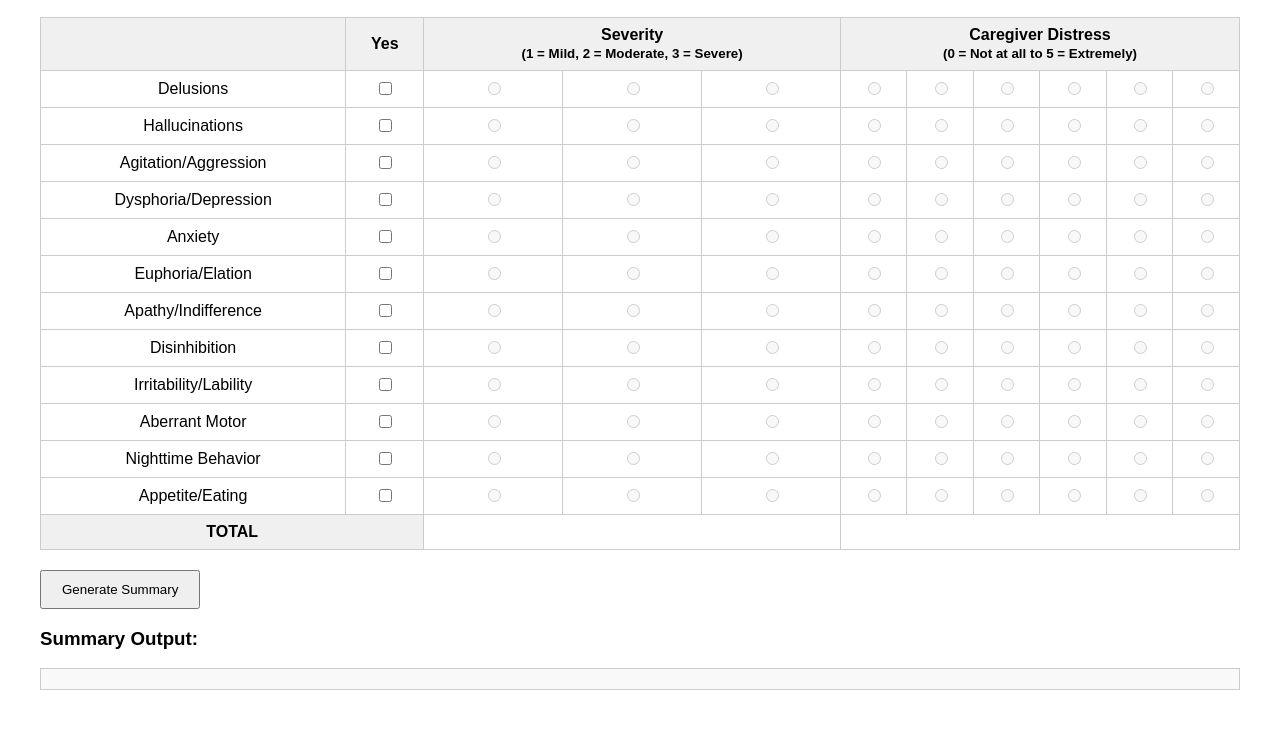
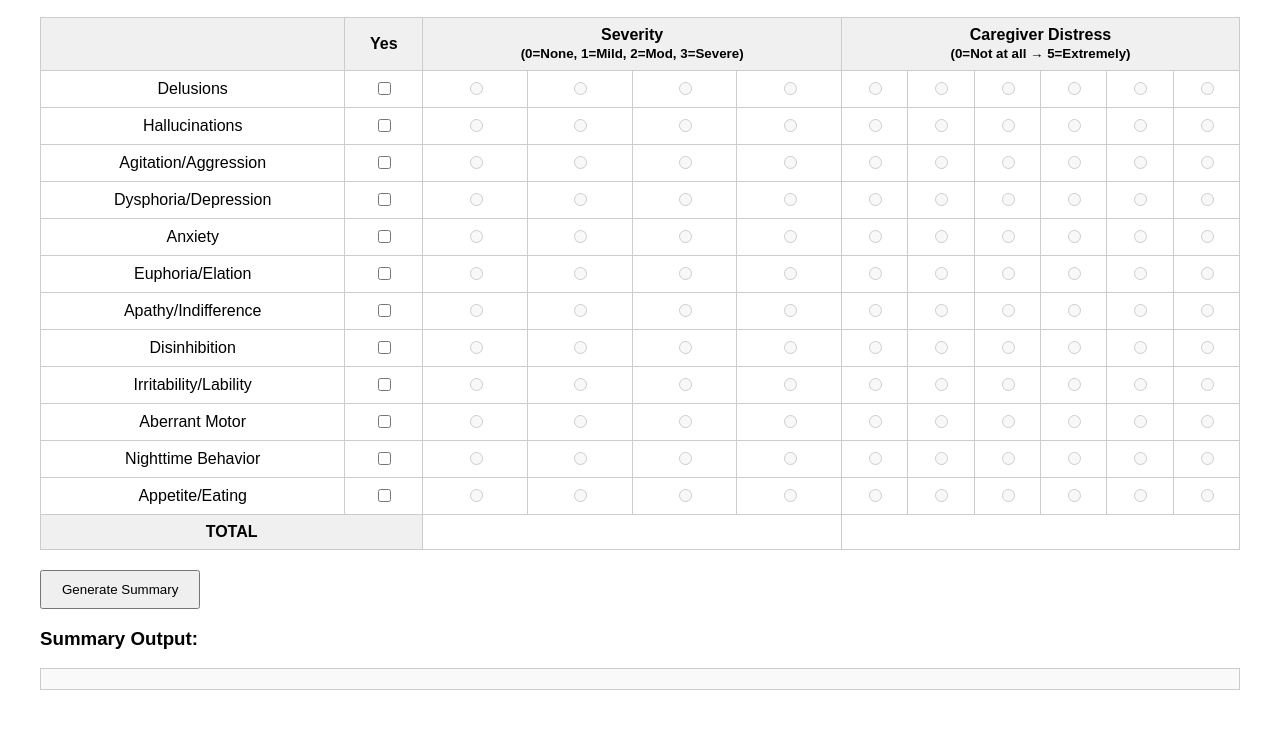
Before and after one commit to cscins3/npiq-summary, a plain HTML site: page index.html in a window 1280 px wide. Shown: the part 71-800 px from the top of the page. Drawn offline with Linux system fonts and the light colour scheme.

Commit message:
Add files via upload

```diff
--- a/index.html
+++ b/index.html
@@ -10,7 +10,7 @@
     th { background-color: #f0f0f0; }
     h2 { text-align: center; }
     button { margin-top: 20px; padding: 10px 20px; }
-    pre { white-space: pre-wrap; background: #f9f9f9; padding: 10px; border: 1px solid #ccc; }
+    pre { white-space: pre-wrap; background: #f9f9f9; padding: 10px; border: 1px solid #ccc; text-align: left; }
   </style>
 </head>
 <body>
@@ -21,8 +21,8 @@
         <tr>
           <th> </th>
           <th>Yes</th>
-          <th colspan="3">Severity<br><small>(1 = Mild, 2 = Moderate, 3 = Severe)</small></th>
-          <th colspan="6">Caregiver Distress<br><small>(0 = Not at all to 5 = Extremely)</small></th>
+          <th colspan="4">Severity<br><small>(0=None, 1=Mild, 2=Mod, 3=Severe)</small></th>
+          <th colspan="6">Caregiver Distress<br><small>(0=Not at all → 5=Extremely)</small></th>
         </tr>
       </thead>
       <tbody>
@@ -37,7 +37,7 @@
             document.write('<tr>');
             document.write(`<td>${item}</td>`);
             document.write(`<td><input type="checkbox" class="yes-check" data-index="${i}"></td>`);
-            for (let j = 1; j <= 3; j++) {
+            for (let j = 0; j <= 3; j++) {
               document.write(`<td><input type="radio" class="severity" disabled name="severity_${i}" value="${j}"></td>`);
             }
             for (let j = 0; j <= 5; j++) {
@@ -48,7 +48,7 @@
         </script>
         <tr>
           <th colspan="2">TOTAL</th>
-          <td colspan="3" id="severity-total"></td>
+          <td colspan="4" id="severity-total"></td>
           <td colspan="6" id="distress-total"></td>
         </tr>
       </tbody>
```
Also changed, not shown: 1 other file.
